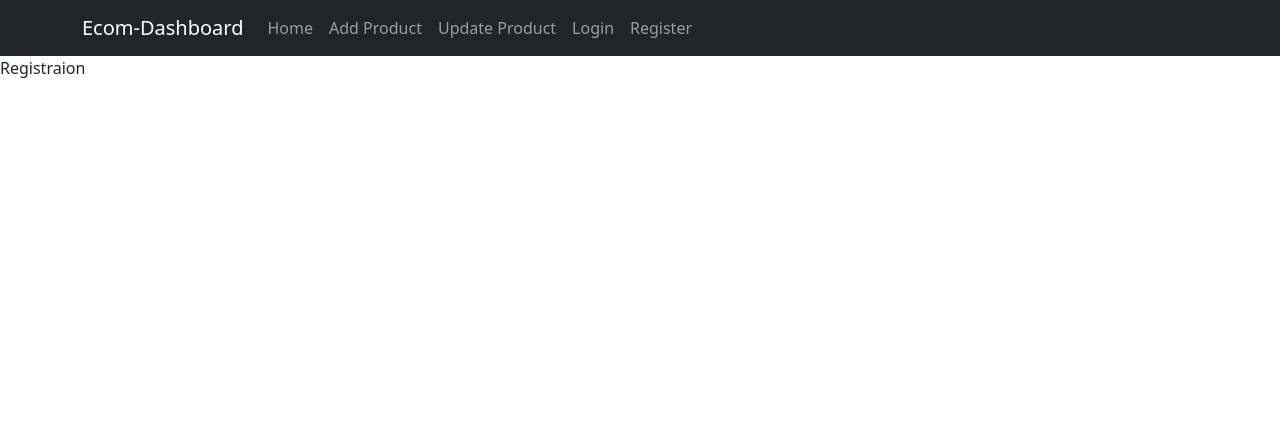
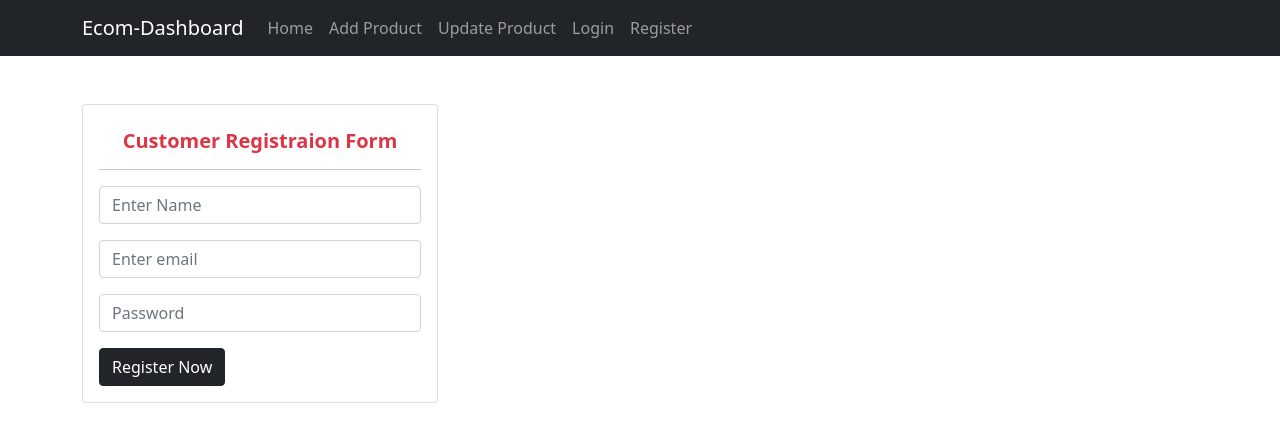
Before and after one commit to CodersFaruk/Laravel9-React-Dashboard, a React (Create React App) app: page /register in a window 1280 px wide. Shown: the top 442 px of the page. Built offline with nearby package versions, Linux system fonts and the light colour scheme.

Commit message:
Update Registration.js file

```diff
--- a/src/components/Registraion.js
+++ b/src/components/Registraion.js
@@ -1,9 +1,81 @@
-import React from 'react'
+import React, { useState } from "react";
+import { Form, Button, Container, Row, Card } from "react-bootstrap";
+import { useNavigate } from 'react-router-dom';
 
 const Registraion = () => {
+  const [name, setName] = useState("");
+  const [email, setEmail] = useState("");
+  const [password, setPassword] = useState("");
+  const history=new useNavigate();
+
+  async function handleSubmit() {
+    const inputData = { name, email, password };
+    let result = await fetch("http://127.0.0.1:8000/api/register", {
+      method: "POST",
+      headers: {
+        Accept: "application/json",
+        "Content-Type": "application/json",
+      },
+      body: JSON.stringify(inputData),
+    });
+    result = await result.json(inputData);
+    console.log("result", result);
+    localStorage.setItem('userData',JSON.stringify(result));
+    history('/');
+  }
+
   return (
-    <div>Registraion</div>
-  )
-}
+    <>
+      <Container>
+        <Row>
+          <div className="col-md-4">
+            <Card className="mt-5">
+              <Card.Body>
+                <Card.Title className="text-center text-danger fw-bold m-2">
+                  Customer Registraion Form
+                </Card.Title>
+                <hr />
+                <Form.Group className="mb-3">
+                  <Form.Control
+                    type="text"
+                    value={name}
+                    onChange={(e) => {
+                      setName(e.target.value);
+                    }}
+                    placeholder="Enter Name"
+                  />
+                </Form.Group>
+                <Form.Group className="mb-3">
+                  <Form.Control
+                    type="email"
+                    value={email}
+                    onChange={(e) => {
+                      setEmail(e.target.value);
+                    }}
+                    placeholder="Enter email"
+                  />
+                </Form.Group>
+                <Form.Group className="mb-3">
+                  <Form.Control
+                    type="password"
+                    value={password}
+                    onChange={(e) => {
+                      setPassword(e.target.value);
+                    }}
+                    placeholder="Password"
+                  />
+                </Form.Group>
+                <Button variant="dark" type="submit" onClick={handleSubmit}>
+                  Register Now
+                </Button>
+              </Card.Body>
+            </Card>
+          </div>
+          <div className="col-md-8"></div>
+        </Row>
+      </Container>
+    </>
+  );
+};
 
-export default Registraion
+export default Registraion;
```
